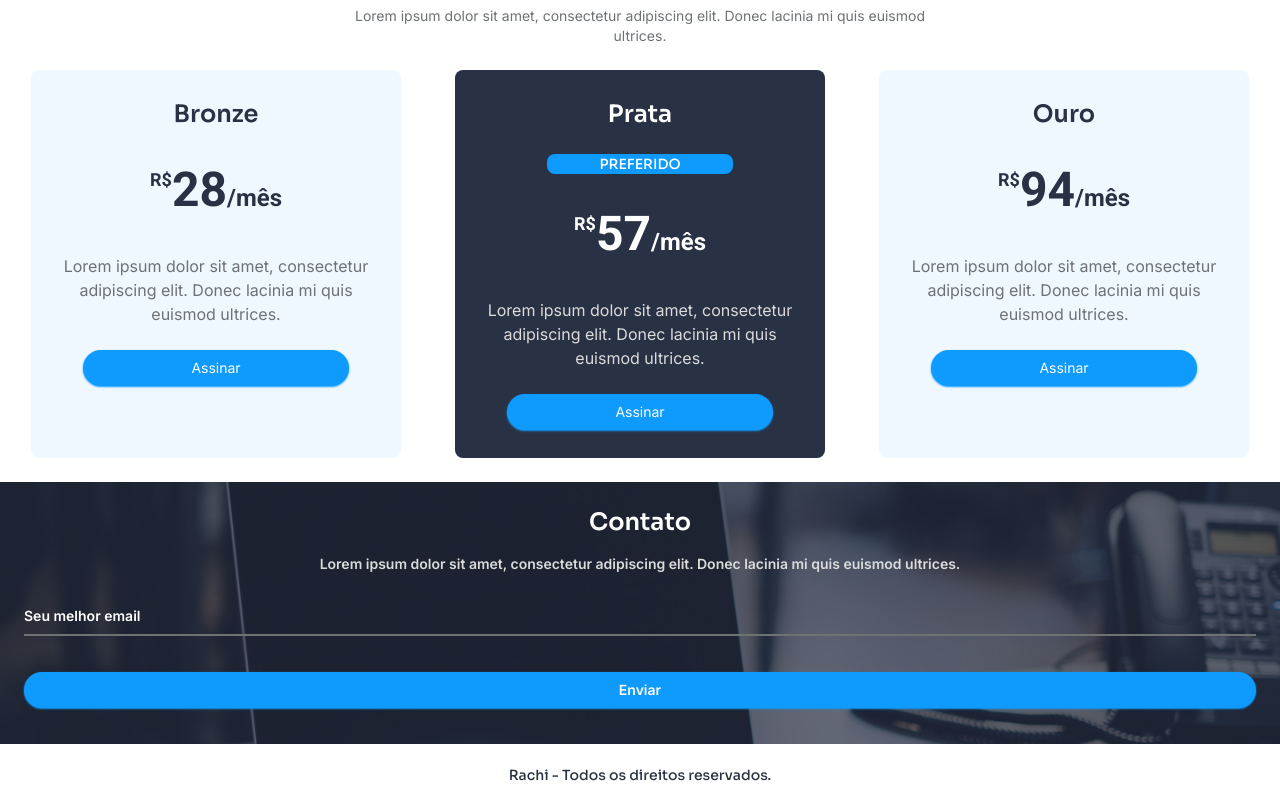
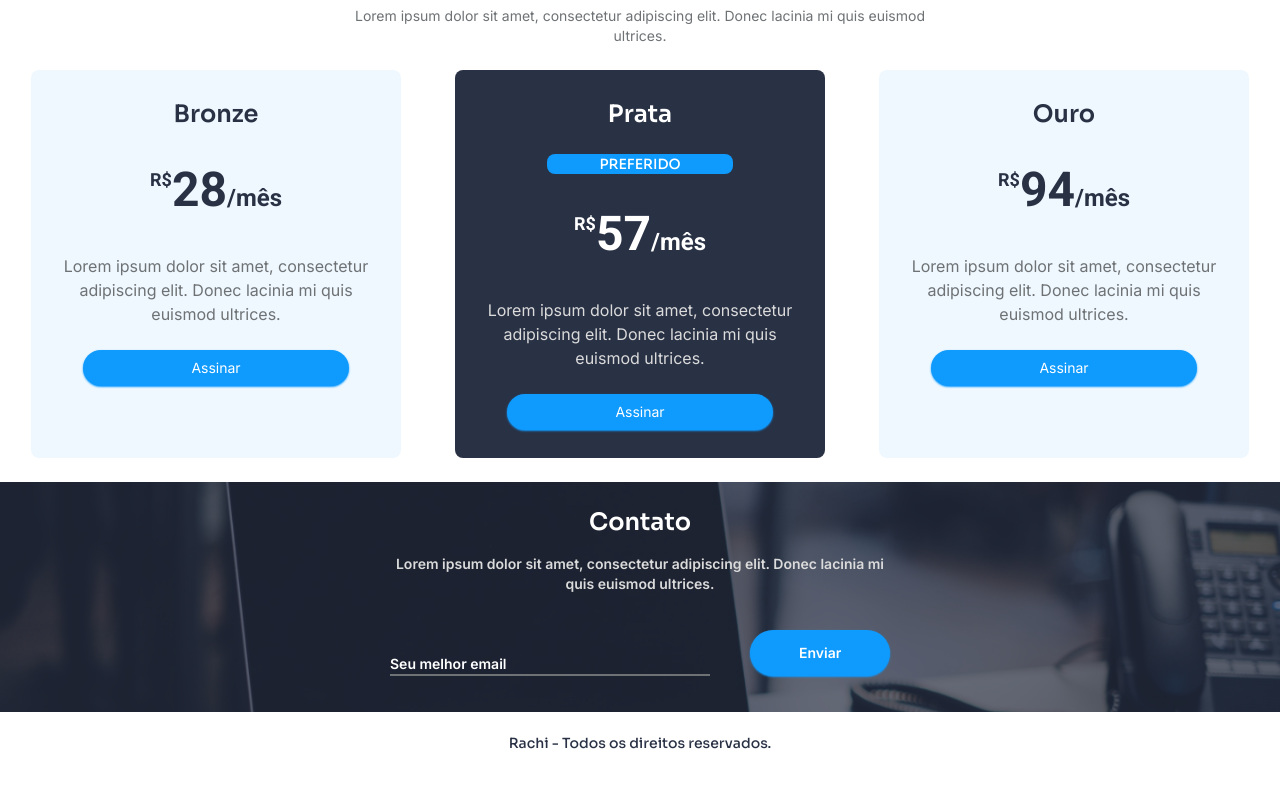
Before and after one commit to pcvp/Rachi, a React (Vite) app: page / in a window 1280 px wide. Shown: the part 1638-2438 px from the top of the page. After the commit the page ends 2406 px from the top, so only its background shows below. Built offline with nearby package versions, Linux system fonts and the light colour scheme.

Commit message:
Versão desktop - Formulario de contato

```diff
--- a/src/sections/ContatoSection.tsx
+++ b/src/sections/ContatoSection.tsx
@@ -4,20 +4,24 @@ import { Button } from "../components/Button";
 export default function ContatoSection() {
   return (
     <section className="bg-contato bg-cover text-2xl font-sora font-semibold ">
-      <div className="bg-contatoOpacity flex flex-col items-center text-white pt-6 pb-0 pl-6 pr-6">
+      <div className="bg-contatoOpacity  text-white pt-6 pb-0 pl-6 pr-6">
+        <div className="flex flex-col items-center md:max-w-[510px] md:mx-auto ">
           <span className="font-semibold text-2xl">Contato</span>
           <span className="text-gray-100 font-inter text-sm mt-4 text-center">
-          Lorem ipsum dolor sit amet, consectetur adipiscing elit. Donec lacinia
-          mi quis euismod ultrices.
+            Lorem ipsum dolor sit amet, consectetur adipiscing elit. Donec
+            lacinia mi quis euismod ultrices.
           </span>
+          <div className="flex flex-col md:flex-row md:my-9 md:w-[500px] md:gap-10">
             <input
-          className="mt-6 bg-transparent border-b-2 font-inter text-sm w-full py-2 placeholder:text-white focus:outline-none focus:outline-transparent  "
+              className="mt-6 bg-transparent border-b-2 font-inter text-sm w-full placeholder:text-white focus:outline-none focus:outline-transparent  "
               placeholder="Seu melhor email"
             />
             <Button
               texto="Enviar"
-          className="mt-9 mb-9 w-full shadow-sm shadow-blue-900"
+              className="my-9 w-full shadow-sm shadow-blue-900 md:my-0 md:w-[200px]"
             ></Button>
+          </div>
+        </div>
       </div>
     </section>
   );
```
Lines whose indentation alone changed are shown as unchanged.
